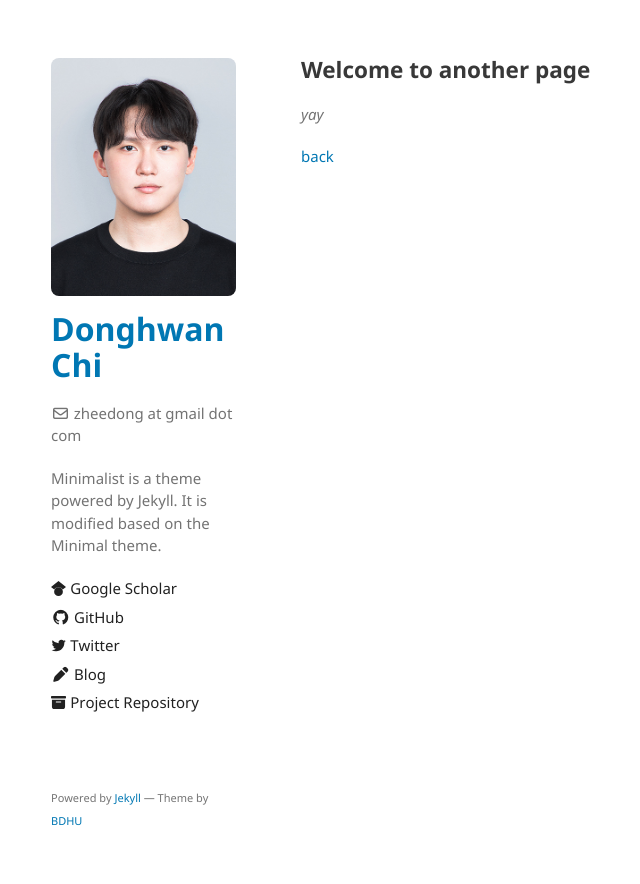
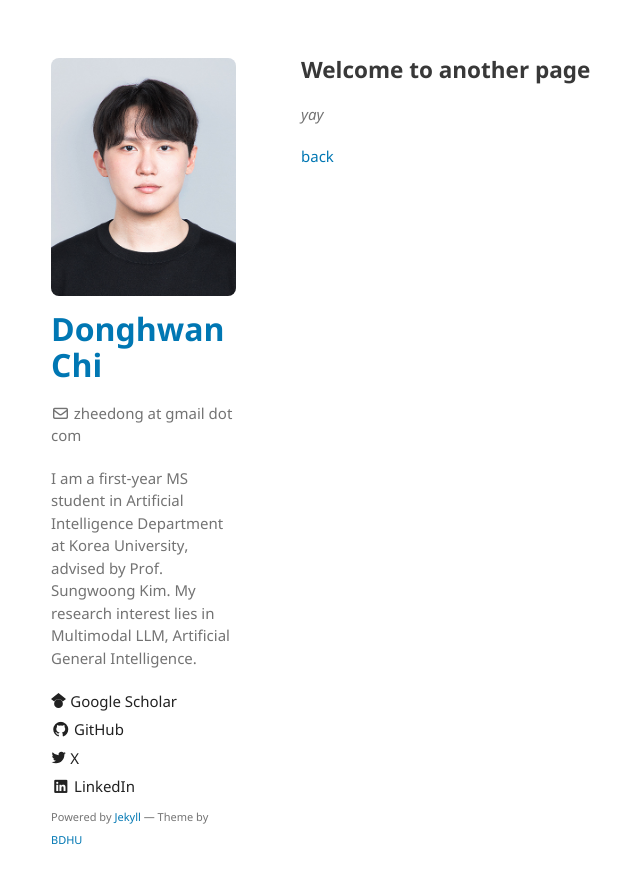
Before and after one commit to zheedong/zheedong.github.io, a Jekyll site: the page built from another-page.md, in a window 1280 px wide. Shown: the top 884 px of the page, without its empty margins (159-799 px from the left). Built offline with Jekyll 4.4.1, drawn with Linux system fonts in a browser that asks for light colours.

Commit message:
_config changed

```diff
--- a/_config.yml
+++ b/_config.yml
@@ -1,7 +1,7 @@
 title: Donghwan Chi
 logo: /assets/img/logo.jpg
 email: zheedong at gmail dot com
-description: Minimalist is a theme powered by Jekyll. It is modified based on the Minimal theme.
+description: I am a first-year MS student in Artificial Intelligence Department at Korea University, advised by Prof. Sungwoong Kim. My research interest lies in Multimodal LLM, Artificial General Intelligence.
 show_downloads: false
 google_analytics: UA-108144808-1
 color-scheme: auto
@@ -14,19 +14,16 @@ plugins:
 sidebar:
   - name: Google Scholar
     icon: <svg xmlns="http://www.w3.org/2000/svg" aria-hidden="true" role="img" style="vertical-align:-0.125em;" width="1em" height="1em" preserveAspectRatio="xMidYMid meet" viewBox="0 0 24 24"><path d="M5.242 13.769L0 9.5L12 0l12 9.5l-5.242 4.269C17.548 11.249 14.978 9.5 12 9.5c-2.977 0-5.548 1.748-6.758 4.269zM12 10a7 7 0 1 0 0 14a7 7 0 0 0 0-14z" fill="currentColor"/></svg>
-    link: https://scholar.google.com/citations?user=zR6afi8AAAAJ
+    link: https://scholar.google.com/citations?user=aMfsF1YAAAAJ&hl=ko
   - name: GitHub
     icon: <i class="fa-brands fa-github"></i>
-    link: https://github.com/BDHU
-  - name: Twitter
+    link: https://github.com/zheedong
+  - name: X
     icon: <svg xmlns="http://www.w3.org/2000/svg" aria-hidden="true" role="img" style="vertical-align:-0.125em;" width="1em" height="1em" preserveAspectRatio="xMidYMid meet" viewBox="0 0 24 24"><g fill="none"><path d="M23.643 4.937c-.835.37-1.732.62-2.675.733a4.67 4.67 0 0 0 2.048-2.578a9.3 9.3 0 0 1-2.958 1.13a4.66 4.66 0 0 0-7.938 4.25a13.229 13.229 0 0 1-9.602-4.868c-.4.69-.63 1.49-.63 2.342A4.66 4.66 0 0 0 3.96 9.824a4.647 4.647 0 0 1-2.11-.583v.06a4.66 4.66 0 0 0 3.737 4.568a4.692 4.692 0 0 1-2.104.08a4.661 4.661 0 0 0 4.352 3.234a9.348 9.348 0 0 1-5.786 1.995a9.5 9.5 0 0 1-1.112-.065a13.175 13.175 0 0 0 7.14 2.093c8.57 0 13.255-7.098 13.255-13.254c0-.2-.005-.402-.014-.602a9.47 9.47 0 0 0 2.323-2.41l.002-.003z" fill="currentColor"/></g></svg>
-    link: https://twitter.com/BodunHu
-  - name: Blog
-    icon: <i class="fa-solid fa-pen"></i>
-    link: https://www.bodunhu.com/blog/
-  - name: Project Repository
-    icon: <svg xmlns="http://www.w3.org/2000/svg" aria-hidden="true" role="img" style="vertical-align:-0.125em;" width="1em" height="1em" preserveAspectRatio="xMidYMid meet" viewBox="0 0 16 16"><g fill="currentColor"><path d="M12.643 15C13.979 15 15 13.845 15 12.5V5H1v7.5C1 13.845 2.021 15 3.357 15h9.286zM5.5 7h5a.5.5 0 0 1 0 1h-5a.5.5 0 0 1 0-1zM.8 1a.8.8 0 0 0-.8.8V3a.8.8 0 0 0 .8.8h14.4A.8.8 0 0 0 16 3V1.8a.8.8 0 0 0-.8-.8H.8z"/></g></svg>
-    link: https://github.com/BDHU/minimalist
+    link: https://x.com/zheedong
+  - name: LinkedIn
+    icon: <i class="fa-brands fa-linkedin"></i>
+    link: https://www.linkedin.com/in/donghwan-chi-a849441a4/
 
 # https://github.com/github/pages-gem/issues/399#issuecomment-301827749
 # When running locally, we run into the following error —
```
